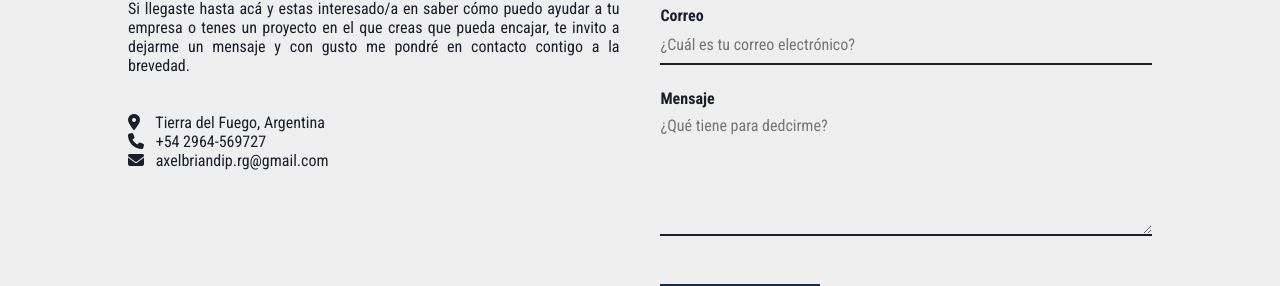
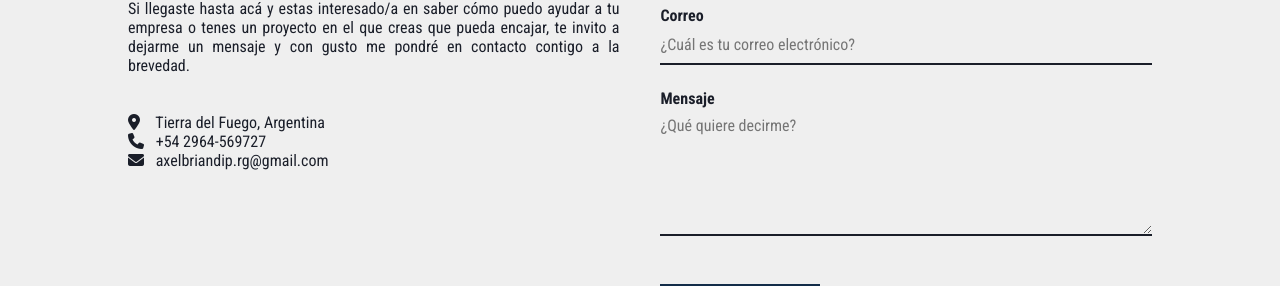
Before and after one commit to axelbriandip/my-portfolio-2023, a React (Vite) app: page / in a window 1280 px wide. Shown: the part 2186-2472 px from the top of the page. Built offline with nearby package versions, Linux system fonts and the light colour scheme.

Commit message:
correction placeholder in form contact}

```diff
--- a/src/components/Form-contact.jsx
+++ b/src/components/Form-contact.jsx
@@ -13,7 +13,7 @@ const FormContact = () => {
             </div>
             <div className="group-input">
                 <label htmlFor="">Mensaje</label>
-                <textarea placeholder="¿Qué tiene para dedcirme?" id="" cols="30" rows="10" name="message"></textarea>
+                <textarea placeholder="¿Qué quiere decirme?" id="" cols="30" rows="10" name="message"></textarea>
             </div>
             <button class="btn btn-contact" type="submit">¡Enviar mensaje!</button>
 
```
